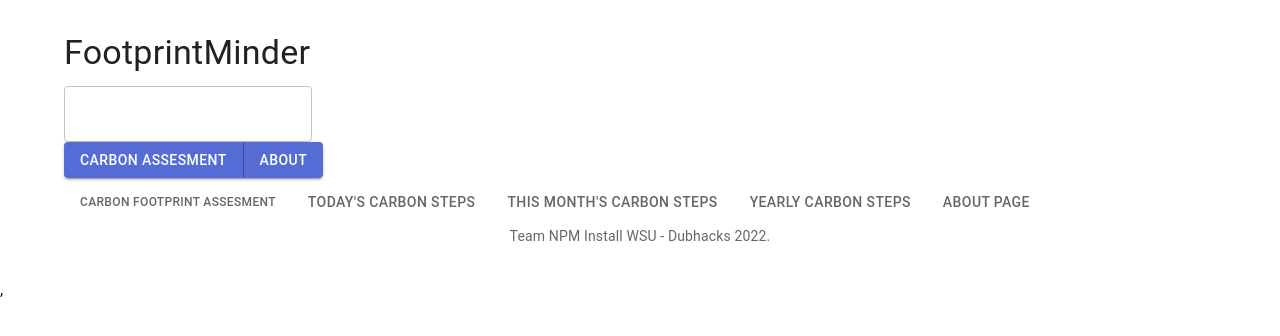
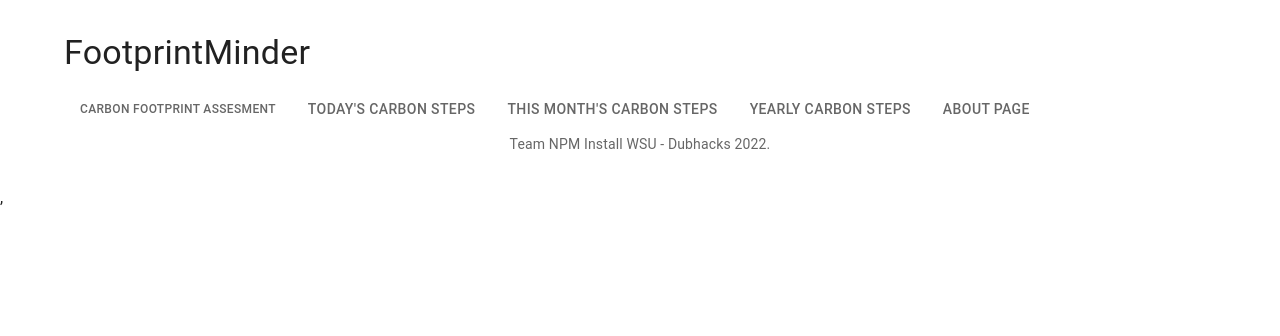
Before and after one commit to u1f98e/dubhacks2022, a React (Create React App) app: page / in a window 1280 px wide. Shown: the top 336 px of the page. Built offline with nearby package versions, Linux system fonts and the light colour scheme.

Commit message:
Remove test UI elements

```diff
--- a/src/App.js
+++ b/src/App.js
@@ -25,8 +25,7 @@ export default function App() {
         <Typography variant="h4" component="h1" gutterBottom>
           FootprintMinder
         </Typography>
-        <ProTip />
-        <Tabs />
+
         <TabsWrappedLabel />
         <Footer />
         {/*<CarbonTable /> */}
```
